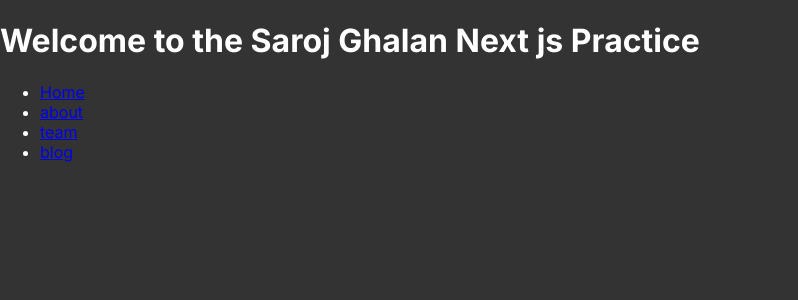
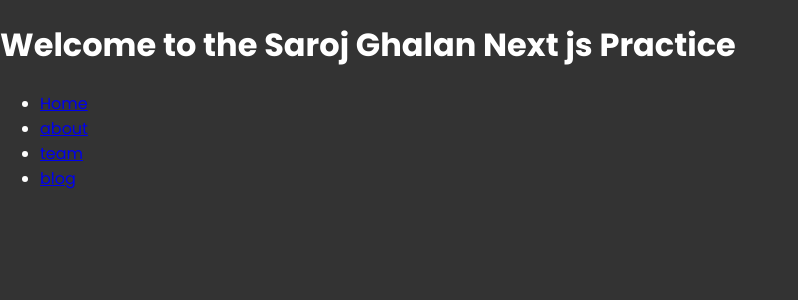
Before and after one commit to sarojghalan/Huddle, a Next.js app: page / in a window 1280 px wide. Shown: the top 300 px of the page, without its empty margins (0-798 px from the left). Built offline with nearby package versions, Linux system fonts and the light colour scheme.

Commit message:
Trying Next google font features

```diff
--- a/app/layout.tsx
+++ b/app/layout.tsx
@@ -1,22 +1,25 @@
-import './globals.css'
-import type { Metadata } from 'next'
-import { Inter } from 'next/font/google'
+import "./globals.css";
+import type { Metadata } from "next";
+import { Poppins } from "next/font/google";
 
-const inter = Inter({ subsets: ['latin'] })
+const poppins = Poppins({
+  weight: ['400','700'],
+  subsets: ['latin']
+});
 
 export const metadata: Metadata = {
-  title: 'Create Next App',
-  description: 'Generated by create next app',
-}
+  title: "Create Next App",
+  description: "Generated by create next app",
+};
 
 export default function RootLayout({
   children,
 }: {
-  children: React.ReactNode
+  children: React.ReactNode;
 }) {
   return (
     <html lang="en">
-      <body className={inter.className}>{children}</body>
+      <body className={poppins.className}>{children}</body>
     </html>
-  )
+  );
 }
```
